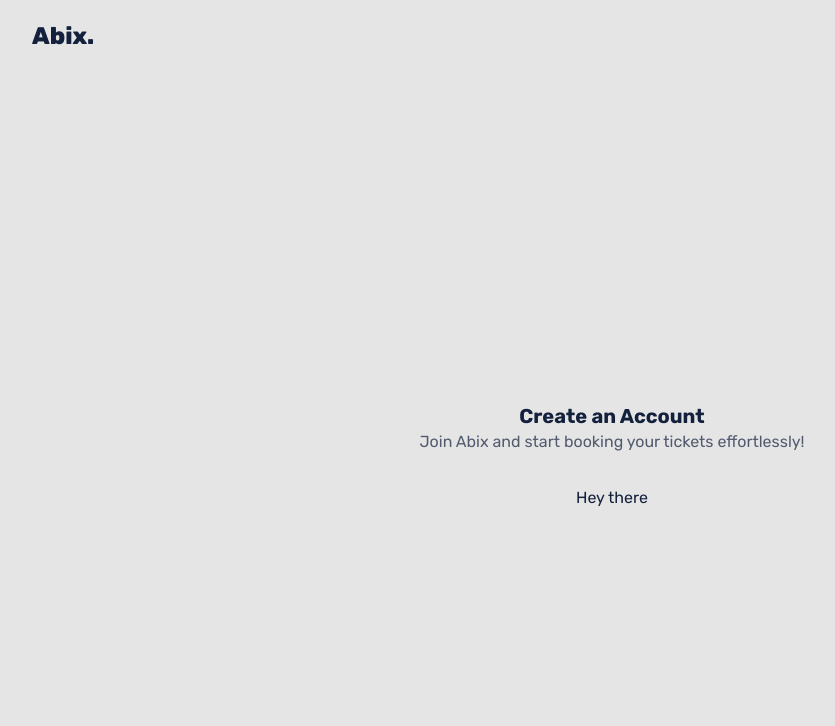
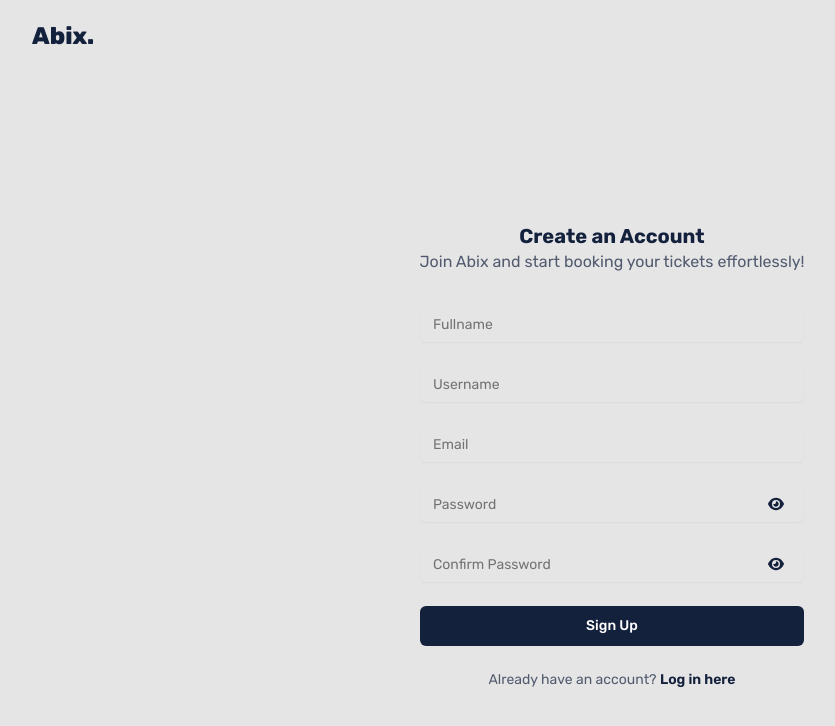
Before and after one commit to Joshardals/Abix, a Next.js app: page /signup in a window 1280 px wide. Shown: the top 726 px of the page, without its empty margins (28-863 px from the left). Built offline with nearby package versions, Linux system fonts and the light colour scheme.

Commit message:
initial commit

```diff
--- a/components/form/FormInput.tsx
+++ b/components/form/FormInput.tsx
@@ -1,108 +1,3 @@
-// "use client"; // Indicates that this file should be run on the client side (not during server-side rendering).
-
-// import { Button } from "@/components/ui/button"; // Importing a button component.
-// import { FaEye, FaEyeSlash } from "react-icons/fa6"; // Importing icons for showing/hiding password.
-// import { FaSpinner } from "react-icons/fa"; // Importing a spinner icon for loading state.
-// import {
-//   FormControl,
-//   FormField,
-//   FormItem,
-//   FormMessage,
-// } from "@/components/ui/form"; // Importing form components for form control, fields, items, labels, and messages.
-// import { Input } from "@/components/ui/input"; // Importing an input component.
-// import { useState } from "react"; // Importing useState for managing component state.
-
-// interface FormInputProps {
-//   form?: any; // Optional form object, likely from a form library like React Hook Form.
-//   name?: string; // The name of the form field.
-//   type?: string; // The type of input (e.g., text, password).
-//   placeholder?: string; // Placeholder text for the input field.
-//   loading?: boolean; // A flag indicating if the form is in a loading state.
-
-//   // Button Typings.
-//   label?: string; // Label text for the button.
-//   variant?: "abix"; // Variant for button styling.
-//   disabled?: boolean; // Flag to disable the button.
-// }
-
-// // // ButtonInput component for rendering a button with a loading state.
-// export function ButtonInput({
-//   loading,
-//   label,
-//   variant,
-//   disabled,
-// }: FormInputProps) {
-//   return (
-//     <Button
-//       variant={variant || "abix"} // Sets button variant, defaulting to "ticket".
-//       disabled={loading || disabled} // Disables button if loading or disabled prop is true.
-//       className="w-full" // Full width button.
-//     >
-//       {loading ? <FaSpinner className="animate-spin" /> : label}
-//       {/* Displays spinner if loading, otherwise displays the button label. */}
-//     </Button>
-//   );
-// }
-
-// // FormInput component for rendering an input field with optional password visibility toggle.
-// export function FormInput({
-//   form,
-//   name,
-//   type,
-//   placeholder,
-//   loading,
-// }: FormInputProps) {
-//   const [eyeOpen, setEyeOpen] = useState<boolean>(false); // State to manage password visibility.
-//   const [inputType, setInputType] = useState<string>(type!); // State to manage the input type (text or password).
-
-//   // Function to toggle input type between text and password.
-//   const toggleInputType = () => {
-//     setEyeOpen(!eyeOpen); // Toggle eye icon state.
-//     setInputType((prevType) => (prevType === "password" ? "text" : "password")); // Toggle input type.
-//   };
-
-//   return (
-//     <FormField
-//       control={form.control} // Passes form control to FormField.
-//       name={name!} // Sets the name for the form field.
-//       render={({ field }) => (
-//         <FormItem>
-//           <FormControl>
-//             <div className="relative">
-//               {/* Container for input and visibility toggle. */}
-//               <Input
-//                 autoCapitalize="none"
-//                 autoComplete={type === "password" ? "new-password" : "off"}
-//                 autoCorrect="off"
-//                 id={name}
-//                 placeholder={placeholder}
-//                 type={inputType}
-//                 {...field}
-//                 onChange={(e: any) => {
-//                   form.setValue(name, e.target.value); // Updates form value on change.
-//                 }}
-//                 disabled={loading} // Disables input if loading is true.
-//               />
-
-//               {type === "password" && (
-//                 <div
-//                   className="absolute top-0 right-0 h-full flex items-center px-5 cursor-pointer bg-softWhite rounded-md select-none"
-//                   onClick={toggleInputType} // Toggles password visibility on click.
-//                 >
-//                   {eyeOpen ? <FaEyeSlash /> : <FaEye />}
-//                   {/* Shows eye icon for toggling password visibility. */}
-//                 </div>
-//               )}
-//             </div>
-//           </FormControl>
-//           <FormMessage className="text-red-500 text-xs font-normal" />
-//           {/* Displays error message if form field has validation errors. */}
-//         </FormItem>
-//       )}
-//     />
-//   );
-// }
-
 import { Button } from "@/components/ui/button"; // Importing a button component.
 import { FaEye, FaEyeSlash } from "react-icons/fa6";
 import { FaSpinner } from "react-icons/fa";
@@ -117,13 +12,16 @@ import { useState } from "react";
 import { UseFormReturn } from "react-hook-form";
 
 interface FormValues {
+  fullname?: string;
+  username?: string;
   email: string;
   password: string;
+  confirmPassword?: string;
 }
 
 interface FormInputProps {
   form?: UseFormReturn<FormValues>;
-  name?: "password" | "email";
+  name?: "fullname" | "username" | "email" | "password" | "confirmPassword";
   type?: string;
   placeholder?: string;
   loading?: boolean;
--- a/components/form/SignupForm.tsx
+++ b/components/form/SignupForm.tsx
@@ -1,149 +1,148 @@
 "use client"; // Ensures this file runs on the client side.
 
-// import { ButtonInput, FormInput } from "@/components/form/FormInput"; // Import custom form components.
-// import { Form } from "@/components/ui/form"; // Import Form component for form management.
-// import Link from "next/link"; // Import Link for client-side navigation.
-// import { useForm } from "react-hook-form"; // Import useForm hook for managing form state.
-// import { useRouter } from "next/navigation"; // Import useRouter hook for navigation.
-// import { useState } from "react"; // Import useState for managing component state.
-// // import { zodResolver } from "@hookform/resolvers/zod"; // Import zodResolver to integrate Zod with react-hook-form.
-// // import { signupUser } from "@/lib/actions/auth.action"; // Import function for signing up users.
-// import { z } from "zod";
-// import { zodResolver } from "@hookform/resolvers/zod";
+import { ButtonInput, FormInput } from "@/components/form/FormInput"; // Import custom form components.
+import { Form } from "@/components/ui/form"; // Import Form component for form management.
+import Link from "next/link"; // Import Link for client-side navigation.
+import { useForm } from "react-hook-form"; // Import useForm hook for managing form state.
+import { useRouter } from "next/navigation"; // Import useRouter hook for navigation.
+import { useState } from "react"; // Import useState for managing component state.
+// import { zodResolver } from "@hookform/resolvers/zod"; // Import zodResolver to integrate Zod with react-hook-form.
+// import { signupUser } from "@/lib/actions/auth.action"; // Import function for signing up users.
+import { z } from "zod";
+import { zodResolver } from "@hookform/resolvers/zod";
 
 export function SignupForm() {
-  // const [error, setError] = useState<string | null>(null); // State for error messages.
-  // const [loading, setLoading] = useState<boolean>(false); // State for loading spinner.
-  // const router = useRouter(); // Router instance for navigation.
+  const [error, setError] = useState<string | null>(null); // State for error messages.
+  const [loading, setLoading] = useState<boolean>(false); // State for loading spinner.
+  const router = useRouter(); // Router instance for navigation.
 
-  // const formSchema = z
-  //   .object({
-  //     fullname: z
-  //       .string()
-  //       .min(3, "Fullname must be at least 3 characters long") // Validates that fullname is at least 3 characters.
-  //       .max(200, "Fullname cannot exceed 200 characters"), // Validates that fullname does not exceed 200 characters.
-  //     username: z
-  //       .string()
-  //       .min(3, "Username must be at least 3 characters long") // Validates that username is at least 3 characters.
-  //       .max(200, "Username cannot exceed 200 characters"), // Validates that username does not exceed 200 characters.
-  //     email: z.string().email("Invalid email address"), // Validates that email is in correct format.
-  //     password: z
-  //       .string()
-  //       .min(8, "Password must be at least 8 characters long") // Validates that password is at least 8 characters.
-  //       .max(20, "Password cannot exceed 20 characters"), // Validates that password does not exceed 20 characters.
-  //     confirmPassword: z.string(), // Validates that confirmPassword is a string (to be checked against password).
-  //   })
-  //   .refine((data) => data.password === data.confirmPassword, {
-  //     // Custom validation to ensure passwords match.
-  //     path: ["confirmPassword"], // Sets the path of the error to the confirmPassword field.
-  //     message: "Passwords do not match!", // Custom error message if passwords do not match.
-  //   });
+  const formSchema = z
+    .object({
+      fullname: z
+        .string()
+        .min(3, "Fullname must be at least 3 characters long") // Validates that fullname is at least 3 characters.
+        .max(200, "Fullname cannot exceed 200 characters"), // Validates that fullname does not exceed 200 characters.
+      username: z
+        .string()
+        .min(3, "Username must be at least 3 characters long") // Validates that username is at least 3 characters.
+        .max(200, "Username cannot exceed 200 characters"), // Validates that username does not exceed 200 characters.
+      email: z.string().email("Invalid email address"), // Validates that email is in correct format.
+      password: z
+        .string()
+        .min(8, "Password must be at least 8 characters long") // Validates that password is at least 8 characters.
+        .max(20, "Password cannot exceed 20 characters"), // Validates that password does not exceed 20 characters.
+      confirmPassword: z.string(), // Validates that confirmPassword is a string (to be checked against password).
+    })
+    .refine((data) => data.password === data.confirmPassword, {
+      // Custom validation to ensure passwords match.
+      path: ["confirmPassword"], // Sets the path of the error to the confirmPassword field.
+      message: "Passwords do not match!", // Custom error message if passwords do not match.
+    });
 
   // Initialize useForm with Zod resolver for validation and default values.
-  // const form = useForm<z.infer<typeof formSchema>>({
-  //   resolver: zodResolver(formSchema),
-  //   defaultValues: {
-  //     fullname: "",
-  //     username: "",
-  //     email: "",
-  //     password: "",
-  //     confirmPassword: "",
-  //   },
-  // });
+  const form = useForm<z.infer<typeof formSchema>>({
+    resolver: zodResolver(formSchema),
+    defaultValues: {
+      fullname: "",
+      username: "",
+      email: "",
+      password: "",
+      confirmPassword: "",
+    },
+  });
 
   // Function to handle form submission.
-  // const onSubmit = async (values: z.infer<typeof formSchema>) => {
-  //   try {
-  //     setLoading(true); // Start loading state.
-  //     setError(null); // Clear previous errors.
+  const onSubmit = async (values: z.infer<typeof formSchema>) => {
+    try {
+      setLoading(true); // Start loading state.
+      setError(null); // Clear previous errors.
 
-  //     // Attempt to sign up the user.
-  //     //   const result = await signupUser({
-  //     //     fullname: values.fullname,
-  //     //     username: values.username,
-  //     //     email: values.email,
-  //     //     password: values.password,
-  //     //   });
+      // Attempt to sign up the user.
+      //   const result = await signupUser({
+      //     fullname: values.fullname,
+      //     username: values.username,
+      //     email: values.email,
+      //     password: values.password,
+      //   });
 
-  //     // Check if the sign-up was successful.
-  //     //   if (!result.success) {
-  //     //     setError(result.msg); // Set error message if sign-up fails.
-  //     //     return;
-  //     //   }
+      // Check if the sign-up was successful.
+      //   if (!result.success) {
+      //     setError(result.msg); // Set error message if sign-up fails.
+      //     return;
+      //   }
 
-  //     //   alert("User created successfully"); // Show success message.
-  //     //   router.push("/home"); // Redirect to home page on successful sign-up.
+      //   alert("User created successfully"); // Show success message.
+      //   router.push("/home"); // Redirect to home page on successful sign-up.
 
-  //     console.log(values);
-  //   } catch (error: any) {
-  //     console.log(`Error signing up: ${error.message}`); // Log any unexpected errors.
-  //     setError("An unexpected error occurred. Please try again."); // Display a generic error message.
-  //   } finally {
-  //     setLoading(false); // End loading state.
-  //   }
-  // };
+      console.log(values);
+    } catch (error: any) {
+      console.log(`Error signing up: ${error.message}`); // Log any unexpected errors.
+      setError("An unexpected error occurred. Please try again."); // Display a generic error message.
+    } finally {
+      setLoading(false); // End loading state.
+    }
+  };
 
   return (
-    <h1>Hey there</h1>
-    // <Form {...form}>
-    //   {" "}
-    //   {/* Spread form methods and state into the Form component. */}
-    //   <form
-    //     onSubmit={form.handleSubmit(onSubmit)} // Handle form submission.
-    //     className="space-y-6 max-sm:w-full sm:w-96" // Responsive styling.
-    //     autoComplete="off" // Disable browser autocomplete.
-    //   >
-    //     {/* Input fields for sign-up. */}
-    //     <FormInput
-    //       form={form}
-    //       name="fullname"
-    //       type="text"
-    //       placeholder="Fullname"
-    //       loading={loading}
-    //     />
-    //     <FormInput
-    //       form={form}
-    //       name="username"
-    //       type="text"
-    //       placeholder="Username"
-    //       loading={loading}
-    //     />
-    //     <FormInput
-    //       form={form}
-    //       name="email"
-    //       type="text"
-    //       placeholder="Email"
-    //       loading={loading}
-    //     />
-    //     <FormInput
-    //       form={form}
-    //       name="password"
-    //       type="password"
-    //       placeholder="Password"
-    //       loading={loading}
-    //     />
-    //     <FormInput
-    //       form={form}
-    //       name="confirmPassword"
-    //       type="password"
-    //       placeholder="Confirm Password"
-    //       loading={loading}
-    //     />
+    <Form {...form}>
+      {" "}
+      {/* Spread form methods and state into the Form component. */}
+      <form
+        onSubmit={form.handleSubmit(onSubmit)} // Handle form submission.
+        className="space-y-6 max-sm:w-full sm:w-96" // Responsive styling.
+        autoComplete="off" // Disable browser autocomplete.
+      >
+        {/* Input fields for sign-up. */}
+        <FormInput
+          form={form}
+          name="fullname"
+          type="text"
+          placeholder="Fullname"
+          loading={loading}
+        />
+        <FormInput
+          form={form}
+          name="username"
+          type="text"
+          placeholder="Username"
+          loading={loading}
+        />
+        <FormInput
+          form={form}
+          name="email"
+          type="text"
+          placeholder="Email"
+          loading={loading}
+        />
+        <FormInput
+          form={form}
+          name="password"
+          type="password"
+          placeholder="Password"
+          loading={loading}
+        />
+        <FormInput
+          form={form}
+          name="confirmPassword"
+          type="password"
+          placeholder="Confirm Password"
+          loading={loading}
+        />
 
-    //     {/* Display error message if any. */}
-    //     {error && <p className="text-deepRed text-xs font-bold">{error}</p>}
+        {/* Display error message if any. */}
+        {error && <p className="text-deepRed text-xs font-bold">{error}</p>}
 
-    //     {/* Submit button for the form. */}
-    //     <ButtonInput loading={loading} label="Sign Up" />
+        {/* Submit button for the form. */}
+        <ButtonInput loading={loading} label="Sign Up" />
 
-    //     {/* Link to login page for users who already have an account. */}
-    //     <p className="text-sm text-center">
-    //       Already have an account?{" "}
-    //       <Link href="/" className="text-deepRed font-semibold">
-    //         Log in here
-    //       </Link>
-    //     </p>
-    //   </form>
-    // </Form>
+        {/* Link to login page for users who already have an account. */}
+        <p className="text-sm text-center">
+          <span className="opacity-70">Already have an account?</span>{" "}
+          <Link href="/" className="text-deepRed font-semibold">
+            Log in here
+          </Link>
+        </p>
+      </form>
+    </Form>
   );
 }
```
